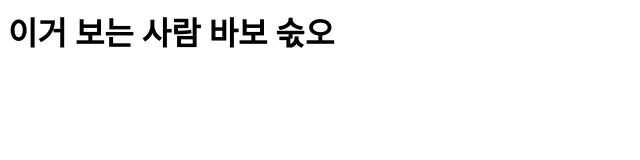
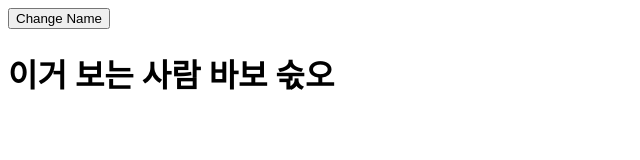
Before and after one commit to rorackBot/ryurack, a plain HTML site: page index.html in a window 1280 px wide. Shown: the whole page, without its empty margins (0-640 px from the left). Drawn offline with Linux system fonts and the light colour scheme.

Commit message:
Update index.html

```diff
--- a/index.html
+++ b/index.html
@@ -5,6 +5,19 @@
         <title>stupid</title>
     </head>
     <body>
-        <h1>이거 보는 사람 바보 숛오</h1>
+        <button onclick="changename">Change Name</button>
+        <h1 id="changetext">이거 보는 사람 바보 숛오</h1>
+        <script>
+            const ct = document.ElementById("changetext")
+            const chname = prompt("What's Change Name?");
+            function changename(){
+                if(!chname == ""){
+                    ct.innerHTML = chname + "님이 바보 숛오"
+                }
+                else{
+                    ct.innerHTML = "그냥 너가 바보 숛오"
+                }
+            }
+        </script>
     </body>
 </html>
```
